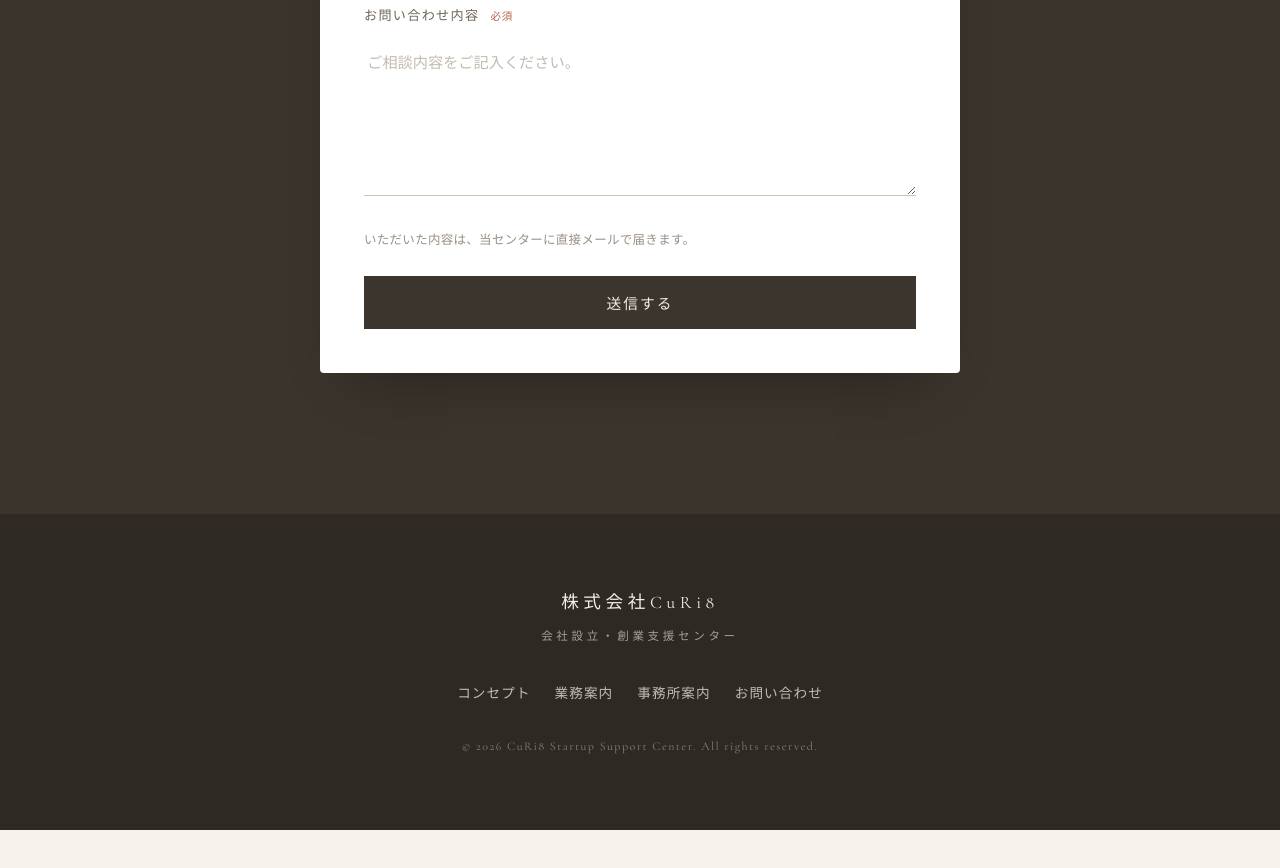
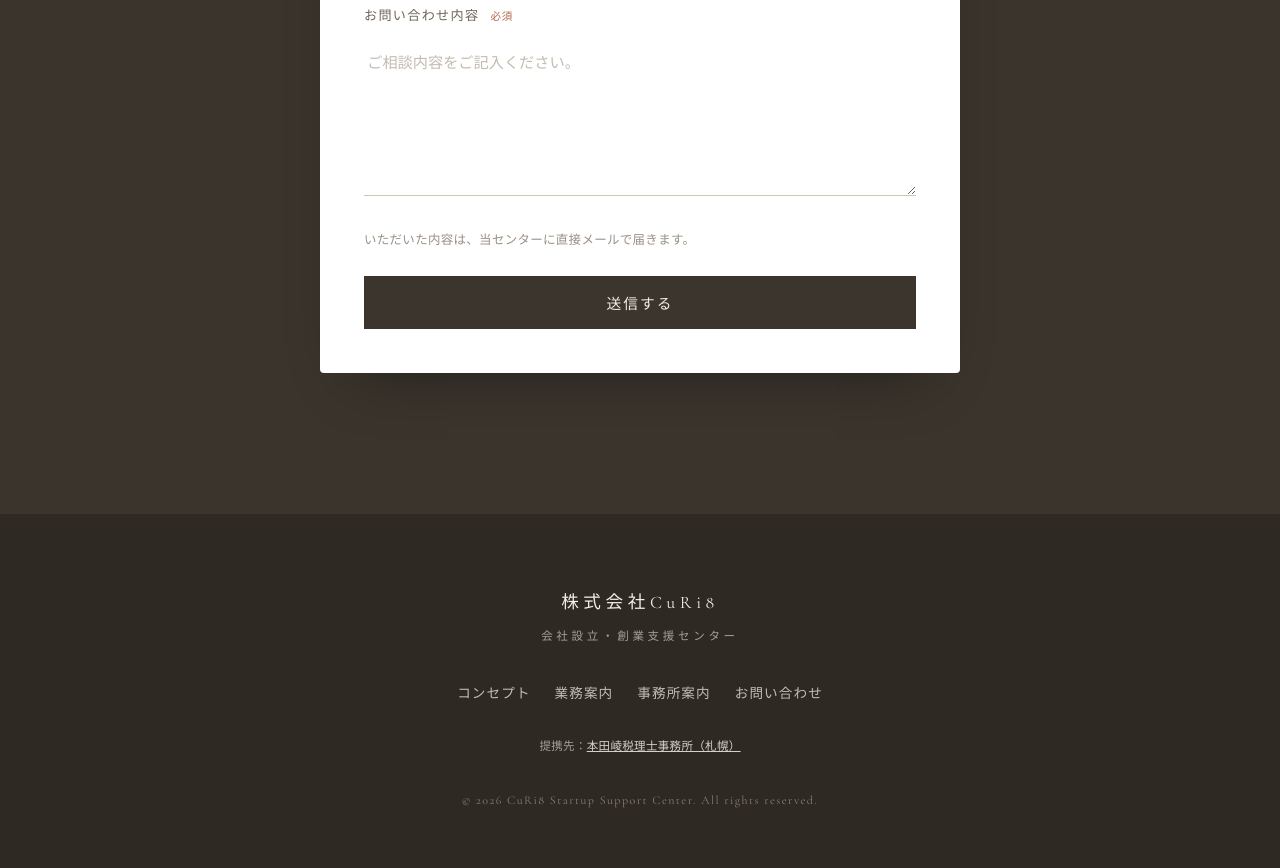
Before and after one commit to curi8-0888/web, a plain HTML site: page index.html in a window 1280 px wide. Shown: the part 5835-6703 px from the top of the page. Before the commit the page ends 6665 px from the top, so only its background shows below. Drawn offline with nearby package versions, Linux system fonts and the light colour scheme.

Commit message:
フッターに提携先リンク（本田崚税理士事務所）を追加
Co-Authored-By: Claude Opus 4.8 <noreply@anthropic.com>
Claude-Session: https://claude.ai/code/session_01NypNvSSq8kSG4FRD2Pxaau

```diff
--- a/index.html
+++ b/index.html
@@ -1249,6 +1249,7 @@ a { color: inherit; text-decoration: none; }
         <li><a href="#info">事務所案内</a></li>
         <li><a href="#contact">お問い合わせ</a></li>
       </ul>
+      <p class="footer-partner" style="font-size:0.72rem;color:rgba(243,238,231,0.6);margin:0 0 0.2rem">提携先：<a href="https://rh-tax.jp/" style="color:rgba(243,238,231,0.85);text-decoration:underline" target="_blank" rel="noopener">本田崚税理士事務所（札幌）</a></p>
       <p class="copyright">© 2026 CuRi8 Startup Support Center. All rights reserved.</p>
     </div>
   </footer>
```
